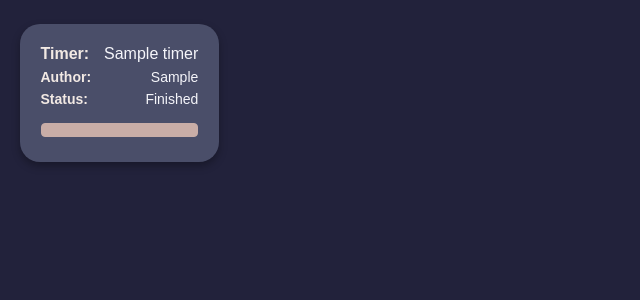
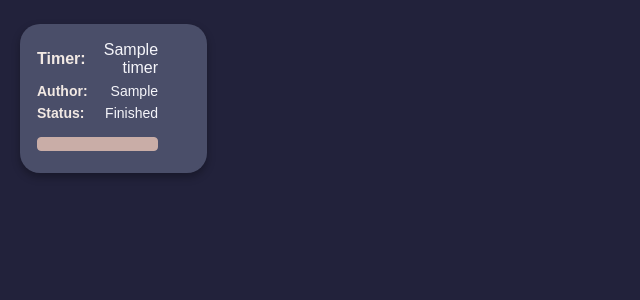
Before and after one commit to Rhubaruth/torch-timer, a Django app: template timers/templates/timers/timer_detail.html in a window 1280 px wide. Shown: the part 59-359 px from the top of the page, without its empty margins (0-640 px from the left). Run offline with Django 5.2, Linux system fonts and the light colour scheme; tables that the repository leaves empty hold one stand-in row (values such as "Sample post"); the template is opened without the code that fills it: values that come from a table or form of the project are taken from there, most other values are stand-ins (such as "Sample title", 1, 10 or a date in 2020).

Commit message:
timer card in table

```diff
--- a/static/styles/timer_card.css
+++ b/static/styles/timer_card.css
@@ -74,7 +74,7 @@ strong {
     background-color: var(--bg-accent);
     border-radius: 20px;
     box-shadow: 0 4px 8px rgba(0, 0, 0, .3);
-    padding: 1.25em;
+    padding: 1em;
 }
 
 .title {
@@ -96,10 +96,13 @@ strong {
     color: var(--text-muted);
 }
 
+table {
+    width: 80%;
+}
 th {
     color: var(--text-muted);
     text-align: left;
-    padding-right: 10px;
+    padding-right: 5px;
 }
 td {
     text-align: right;
```
